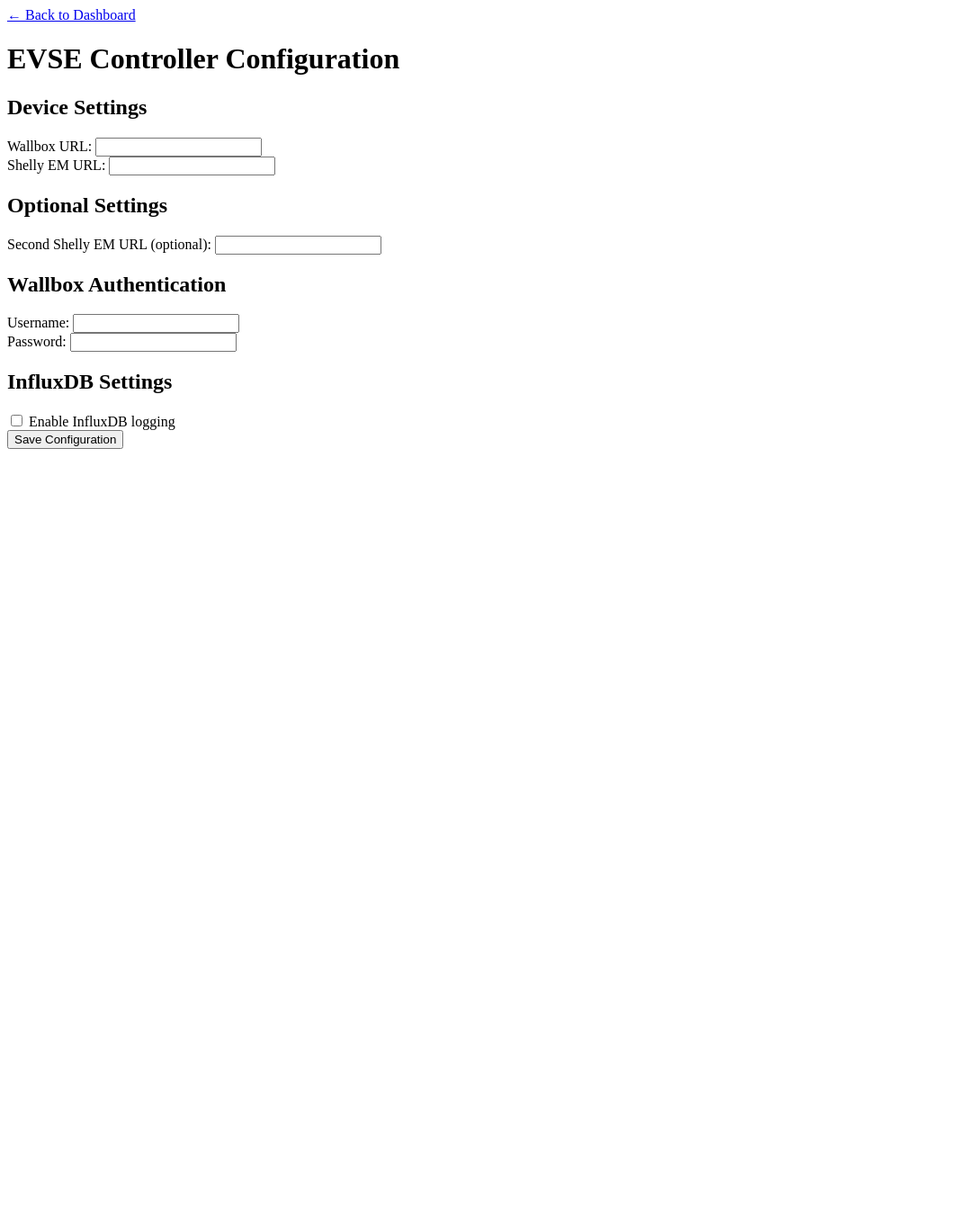
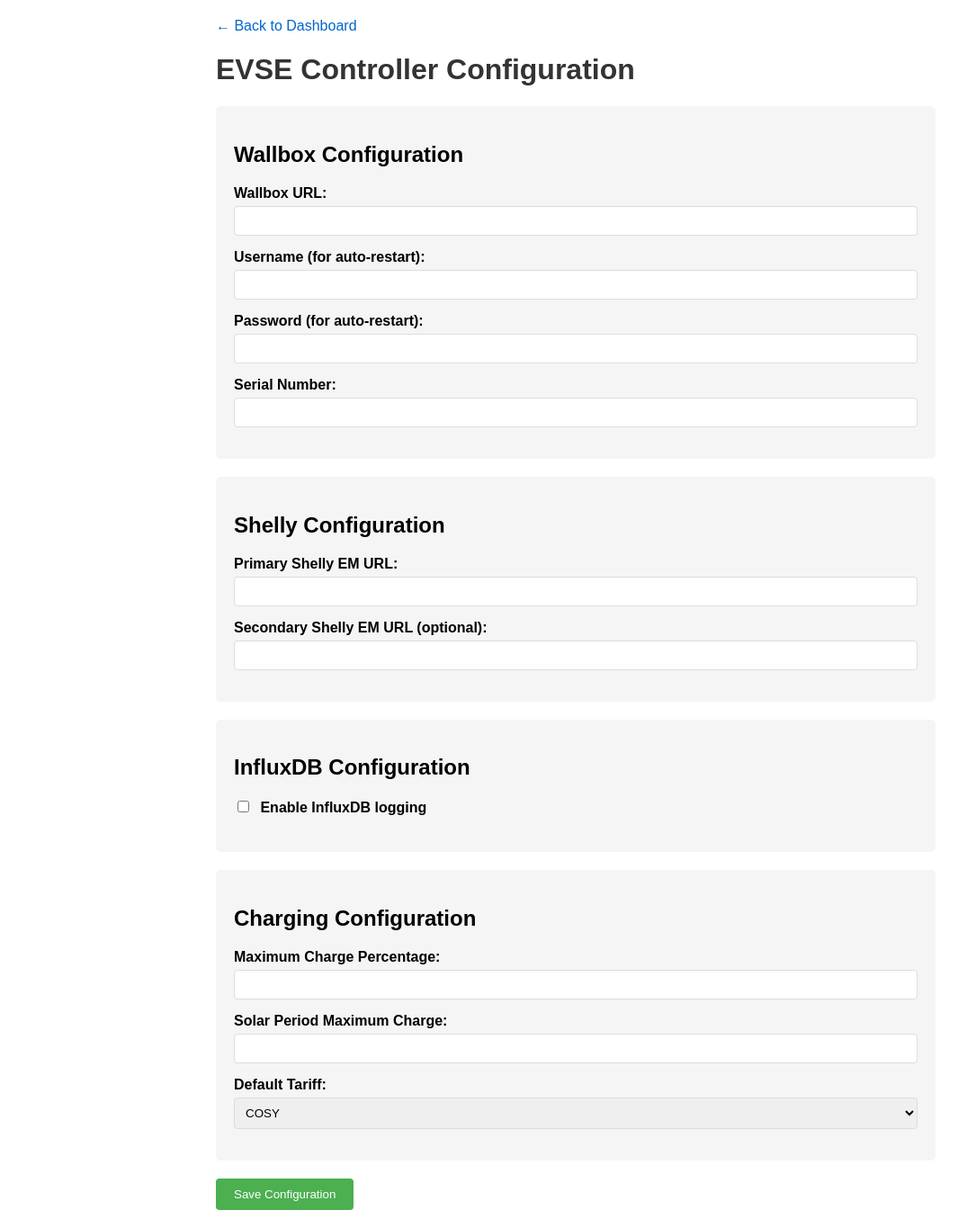
Before and after one commit to robynrox/evse-controller, a Flask app: template templates/config.html in a window 1280 px wide. Shown: the whole page at 90% size, without its empty margins (0-1075 px from the left). Before the commit the page ends 499 px from the top, so only its background shows below. Run offline with Flask 3, Linux system fonts and the light colour scheme; the template is opened without the code that fills it, so the values that code supplies are empty; parts of the project's set-up code (start-up, migrations or seed data) failed here and were passed over.

Commit message:
Added web configuration and moved common CSS to a static file.

```diff
--- a/app.py
+++ b/app.py
@@ -5,6 +5,15 @@ from lib.paths import ensure_data_dirs
 import logging
 import threading
 from datetime import datetime
+import yaml
+from pathlib import Path
+import os
+import sys
+
+def restart_application():
+    """Restart the current program"""
+    python = sys.executable
+    os.execl(python, python, *sys.argv)
 
 # Ensure data directories exist before anything else
 ensure_data_dirs()
@@ -209,6 +218,79 @@ def schedule_page():
     scheduled_events = scheduler.get_future_events()
     return render_template('schedule.html', scheduled_events=scheduled_events)
 
+CONFIG_FILE = "config.yaml"
+
+@app.route('/config', methods=['GET', 'POST'])
+def config_page():
+    """Handle configuration page display and updates."""
+    if request.method == 'POST':
+        try:
+            # Convert form data to nested dictionary structure
+            new_config = {
+                'wallbox': {
+                    'url': request.form.get('wallbox[url]'),
+                    'username': request.form.get('wallbox[username]'),
+                    'password': request.form.get('wallbox[password]'),
+                    'serial': request.form.get('wallbox[serial]')
+                },
+                'shelly': {
+                    'url': request.form.get('shelly[url]'),
+                    'secondary_url': request.form.get('shelly[secondary_url]')
+                },
+                'influxdb': {
+                    'enabled': bool(request.form.get('influxdb[enabled]')),
+                    'url': request.form.get('influxdb[url]'),
+                    'token': request.form.get('influxdb[token]'),
+                    'org': request.form.get('influxdb[org]')
+                },
+                'charging': {
+                    'max_charge_percent': int(request.form.get('charging[max_charge_percent]', 90)),
+                    'solar_period_max_charge': int(request.form.get('charging[solar_period_max_charge]', 80)),
+                    'default_tariff': request.form.get('charging[default_tariff]', 'COSY')
+                }
+            }
+
+            # Save configuration
+            config_path = Path(CONFIG_FILE)
+            with config_path.open('w') as f:
+                yaml.dump(new_config, f, default_flow_style=False)
+
+            flash('Configuration saved. Restarting application...', 'success')
+
+            # Return restart page with auto-refresh
+            return render_template('restart.html'), 200, {
+                'Refresh': '5; url=/'  # Redirect to home page after 5 seconds
+            }
+
+        except Exception as e:
+            flash(f'Error saving configuration: {str(e)}', 'error')
+            return redirect(url_for('config_page'))
+
+    # GET request - display current configuration
+    try:
+        config_path = Path(CONFIG_FILE)
+        if config_path.exists():
+            with config_path.open('r') as f:
+                config = yaml.safe_load(f)
+        else:
+            # Provide default configuration if file doesn't exist
+            config = {
+                'wallbox': {'url': '', 'username': '', 'password': '', 'serial': None},
+                'shelly': {'url': '', 'secondary_url': None},
+                'influxdb': {'enabled': False, 'url': '', 'token': '', 'org': ''},
+                'charging': {
+                    'max_charge_percent': 90,
+                    'solar_period_max_charge': 80,
+                    'default_tariff': 'COSY'
+                }
+            }
+
+        return render_template('config.html', config=config)
+
+    except Exception as e:
+        flash(f'Error loading configuration: {str(e)}', 'error')
+        return redirect(url_for('index'))
+
 @app.route('/')
 def index():
     """Render the main dashboard page"""
@@ -371,7 +453,6 @@ def run_flask():
 
 # Start the Flask server in a separate thread
 flask_thread = threading.Thread(target=run_flask)
-flask_thread.daemon = True
 flask_thread.start()
 
 # Start the main program
--- /dev/null
+++ b/static/css/common.css
@@ -0,0 +1,149 @@
+/* Base layout */
+body {
+    font-family: Arial, sans-serif;
+    max-width: 800px;
+    margin: 0 auto;
+    padding: 20px;
+}
+
+h1 {
+    color: #333;
+}
+
+/* Navigation */
+.nav-links {
+    margin-bottom: 20px;
+}
+
+.nav-links a {
+    color: #0066cc;
+    text-decoration: none;
+    margin-right: 15px;
+}
+
+.nav-links a:hover {
+    text-decoration: underline;
+}
+
+/* Forms and sections */
+.form-group {
+    margin-bottom: 15px;
+}
+
+.config-section,
+.schedule-form {
+    background: #f5f5f5;
+    padding: 20px;
+    margin-bottom: 20px;
+    border-radius: 5px;
+}
+
+.scheduled-events {
+    margin-top: 30px;
+}
+
+.status-panel {
+    background-color: #f8f9fa;
+    border: 1px solid #dee2e6;
+    border-radius: 4px;
+    padding: 15px;
+    margin: 20px 0;
+}
+
+.status-item {
+    margin: 10px 0;
+}
+
+.status-item strong {
+    color: #495057;
+}
+
+.status-item .separator {
+    margin: 0 20px;
+    color: #dee2e6;
+}
+
+.status-info {
+    display: inline-block;
+    margin-right: 20px;
+}
+
+/* Responsive design */
+@media (max-width: 768px) {
+    .legend-grid {
+        grid-template-columns: 1fr;
+    }
+
+    .legend-toggle {
+        margin-left: 0;
+        width: 100%;
+    }
+}
+
+label {
+    display: block;
+    margin-bottom: 5px;
+    font-weight: bold;
+}
+
+input[type="text"],
+input[type="password"],
+input[type="number"],
+input[type="datetime-local"] {
+    width: 100%;
+    padding: 8px;
+    border: 1px solid #ddd;
+    border-radius: 4px;
+    box-sizing: border-box;
+}
+
+input[type="checkbox"] {
+    margin-right: 8px;
+}
+
+.checkbox-label {
+    display: inline-block;
+}
+
+select {
+    width: 100%;
+    padding: 8px;
+    border: 1px solid #ddd;
+    border-radius: 4px;
+}
+
+button {
+    background: #4CAF50;
+    color: white;
+    padding: 10px 20px;
+    border: none;
+    border-radius: 4px;
+    cursor: pointer;
+}
+
+button:hover {
+    background: #45a049;
+}
+
+/* Flash messages */
+.flash-messages {
+    margin: 20px 0;
+}
+
+.flash-message {
+    padding: 10px;
+    margin-bottom: 20px;
+    border-radius: 4px;
+}
+
+.flash-success {
+    background: #dff0d8;
+    border: 1px solid #d6e9c6;
+    color: #3c763d;
+}
+
+.flash-error {
+    background: #f2dede;
+    border: 1px solid #ebccd1;
+    color: #a94442;
+}
--- a/templates/config.html
+++ b/templates/config.html
@@ -5,8 +5,14 @@
     <meta charset="UTF-8">
     <meta name="viewport" content="width=device-width, initial-scale=1.0">
     <title>EVSE Controller Configuration</title>
+    <link rel="stylesheet" href="{{ url_for('static', filename='css/common.css') }}">
     <style>
-        /* Reuse existing styles from schedule.html */
+        /* Override the default body styles for config page */
+        body {
+            margin: 20px auto;
+            padding: 0 20px;
+            /* Different padding for config page */
+        }
     </style>
 </head>
 
@@ -17,57 +23,106 @@
 
     <h1>EVSE Controller Configuration</h1>
 
-    <div class="config-form">
-        <form id="configForm" method="POST">
-            <h2>Device Settings</h2>
+    {% with messages = get_flashed_messages(with_categories=true) %}
+    {% if messages %}
+    {% for category, message in messages %}
+    <div class="flash-message flash-{{ category }}">{{ message }}</div>
+    {% endfor %}
+    {% endif %}
+    {% endwith %}
+
+    <form id="configForm" method="POST">
+        <div class="config-section">
+            <h2>Wallbox Configuration</h2>
             <div class="form-group">
                 <label for="wallbox_url">Wallbox URL:</label>
-                <input type="text" id="wallbox_url" name="WALLBOX_URL" value="{{ config.WALLBOX_URL }}" required>
+                <input type="text" id="wallbox_url" name="wallbox[url]" value="{{ config.wallbox.url }}" required>
             </div>
+            <div class="form-group">
+                <label for="wallbox_username">Username (for auto-restart):</label>
+                <input type="text" id="wallbox_username" name="wallbox[username]" value="{{ config.wallbox.username }}">
+            </div>
+            <div class="form-group">
+                <label for="wallbox_password">Password (for auto-restart):</label>
+                <input type="password" id="wallbox_password" name="wallbox[password]"
+                    value="{{ config.wallbox.password }}">
+            </div>
+            <div class="form-group">
+                <label for="wallbox_serial">Serial Number:</label>
+                <input type="number" id="wallbox_serial" name="wallbox[serial]" value="{{ config.wallbox.serial }}">
+            </div>
+        </div>
 
+        <div class="config-section">
+            <h2>Shelly Configuration</h2>
             <div class="form-group">
-                <label for="shelly_url">Shelly EM URL:</label>
-                <input type="text" id="shelly_url" name="SHELLY_URL" value="{{ config.SHELLY_URL }}" required>
+                <label for="shelly_url">Primary Shelly EM URL:</label>
+                <input type="text" id="shelly_url" name="shelly[url]" value="{{ config.shelly.url }}" required>
             </div>
+            <div class="form-group">
+                <label for="shelly_secondary_url">Secondary Shelly EM URL (optional):</label>
+                <input type="text" id="shelly_secondary_url" name="shelly[secondary_url]"
+                    value="{{ config.shelly.secondary_url }}">
+            </div>
+        </div>
 
-            <h2>Optional Settings</h2>
+        <div class="config-section">
+            <h2>InfluxDB Configuration</h2>
             <div class="form-group">
-                <label for="shelly_2_url">Second Shelly EM URL (optional):</label>
-                <input type="text" id="shelly_2_url" name="SHELLY_2_URL" value="{{ config.SHELLY_2_URL }}">
-            </div>
-
-            <h2>Wallbox Authentication</h2>
-            <div class="form-group">
-                <label for="wallbox_username">Username:</label>
-                <input type="text" id="wallbox_username" name="WALLBOX_USERNAME" value="{{ config.WALLBOX_USERNAME }}">
-            </div>
-
-            <div class="form-group">
-                <label for="wallbox_password">Password:</label>
-                <input type="password" id="wallbox_password" name="WALLBOX_PASSWORD"
-                    value="{{ config.WALLBOX_PASSWORD }}">
-            </div>
-
-            <h2>InfluxDB Settings</h2>
-            <div class="form-group">
-                <label>
-                    <input type="checkbox" name="USING_INFLUXDB" {% if config.USING_INFLUXDB %}checked{% endif %}>
+                <label class="checkbox-label">
+                    <input type="checkbox" id="influxdb_enabled" name="influxdb[enabled]" {% if config.influxdb.enabled
+                        %}checked{% endif %}>
                     Enable InfluxDB logging
                 </label>
             </div>
+            <div id="influxdb_settings" {% if not config.influxdb.enabled %}style="display: none" {% endif %}>
+                <div class="form-group">
+                    <label for="influxdb_url">InfluxDB URL:</label>
+                    <input type="text" id="influxdb_url" name="influxdb[url]" value="{{ config.influxdb.url }}">
+                </div>
+                <div class="form-group">
+                    <label for="influxdb_token">Token:</label>
+                    <input type="password" id="influxdb_token" name="influxdb[token]"
+                        value="{{ config.influxdb.token }}">
+                </div>
+                <div class="form-group">
+                    <label for="influxdb_org">Organization:</label>
+                    <input type="text" id="influxdb_org" name="influxdb[org]" value="{{ config.influxdb.org }}">
+                </div>
+            </div>
+        </div>
 
-            <div id="influxdb-settings" {% if not config.USING_INFLUXDB %}style="display:none" {% endif %}>
-                <!-- InfluxDB settings fields -->
+        <div class="config-section">
+            <h2>Charging Configuration</h2>
+            <div class="form-group">
+                <label for="max_charge_percent">Maximum Charge Percentage:</label>
+                <input type="number" id="max_charge_percent" name="charging[max_charge_percent]"
+                    value="{{ config.charging.max_charge_percent }}" min="0" max="100" required>
             </div>
+            <div class="form-group">
+                <label for="solar_period_max_charge">Solar Period Maximum Charge:</label>
+                <input type="number" id="solar_period_max_charge" name="charging[solar_period_max_charge]"
+                    value="{{ config.charging.solar_period_max_charge }}" min="0" max="100" required>
+            </div>
+            <div class="form-group">
+                <label for="default_tariff">Default Tariff:</label>
+                <select id="default_tariff" name="charging[default_tariff]" required>
+                    <option value="COSY" {% if config.charging.default_tariff=='COSY' %}selected{% endif %}>COSY
+                    </option>
+                    <option value="OCTGO" {% if config.charging.default_tariff=='OCTGO' %}selected{% endif %}>OCTGO
+                    </option>
+                    <option value="FLUX" {% if config.charging.default_tariff=='FLUX' %}selected{% endif %}>FLUX
+                    </option>
+                </select>
+            </div>
+        </div>
 
-            <button type="submit">Save Configuration</button>
-        </form>
-    </div>
+        <button type="submit">Save Configuration</button>
+    </form>
 
     <script>
-        // Toggle InfluxDB settings visibility
-        document.querySelector('[name="USING_INFLUXDB"]').addEventListener('change', function (e) {
-            document.getElementById('influxdb-settings').style.display = e.target.checked ? 'block' : 'none';
+        document.getElementById('influxdb_enabled').addEventListener('change', function () {
+            document.getElementById('influxdb_settings').style.display = this.checked ? 'block' : 'none';
         });
     </script>
 </body>
```
Also changed, not shown: templates/index.html (+6 -24 lines), templates/restart.html (added, +13 -0 lines), templates/schedule.html (+23 -113 lines).
